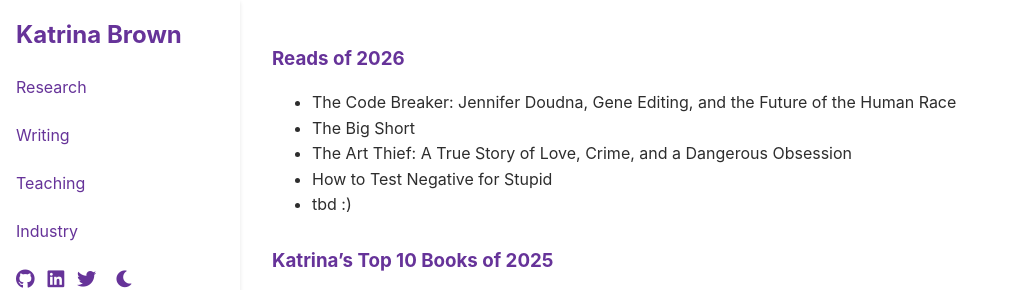
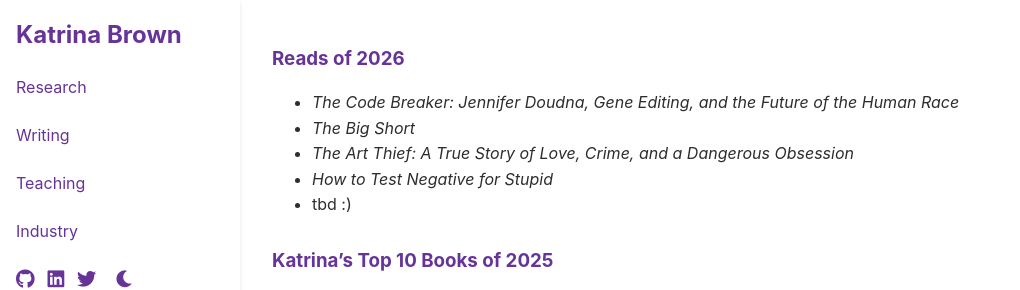
Before and after one commit to brownkat6/katrinarbrown, a Jekyll site: the page built from docs/reading.md, in a window 1280 px wide. Shown: the top 290 px of the page, without its empty margins (0-1020 px from the left). Built offline with Jekyll 4.4.1, drawn with Linux system fonts in a browser that asks for light colours.

Commit message:
add book

```diff
--- a/docs/reading.md
+++ b/docs/reading.md
@@ -3,10 +3,10 @@ layout: default
 title: Reading
 ---
 ### Reads of 2026
-- The Code Breaker: Jennifer Doudna, Gene Editing, and the Future of the Human Race
-- The Big Short
-- The Art Thief: A True Story of Love, Crime, and a Dangerous Obsession
-- How to Test Negative for Stupid
+- *The Code Breaker: Jennifer Doudna, Gene Editing, and the Future of the Human Race*
+- *The Big Short*
+- *The Art Thief: A True Story of Love, Crime, and a Dangerous Obsession*
+- *How to Test Negative for Stupid*
 - tbd :)
 
 ### Katrina's Top 10 Books of 2025
```
